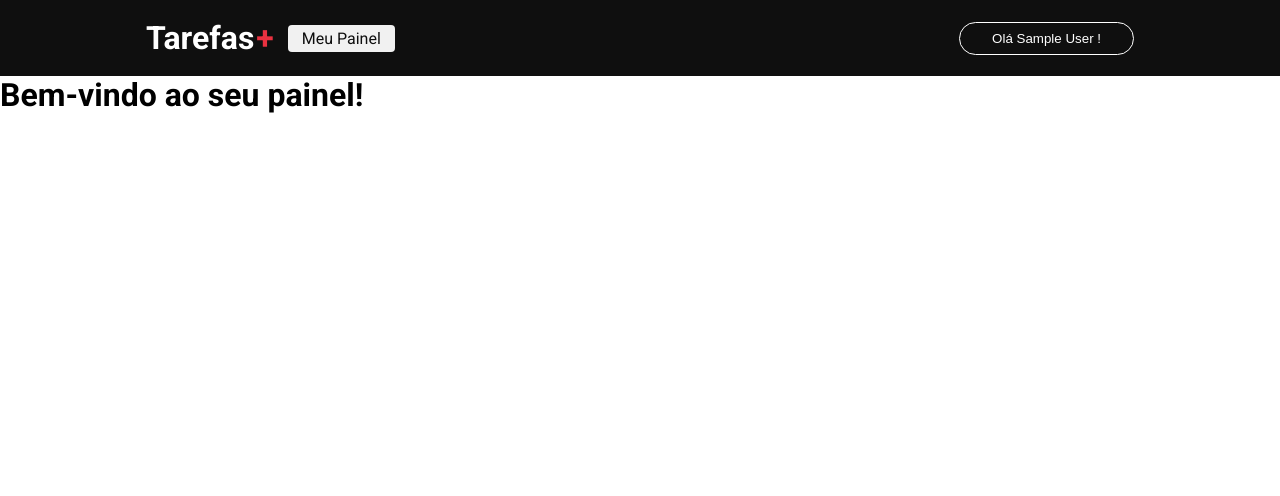
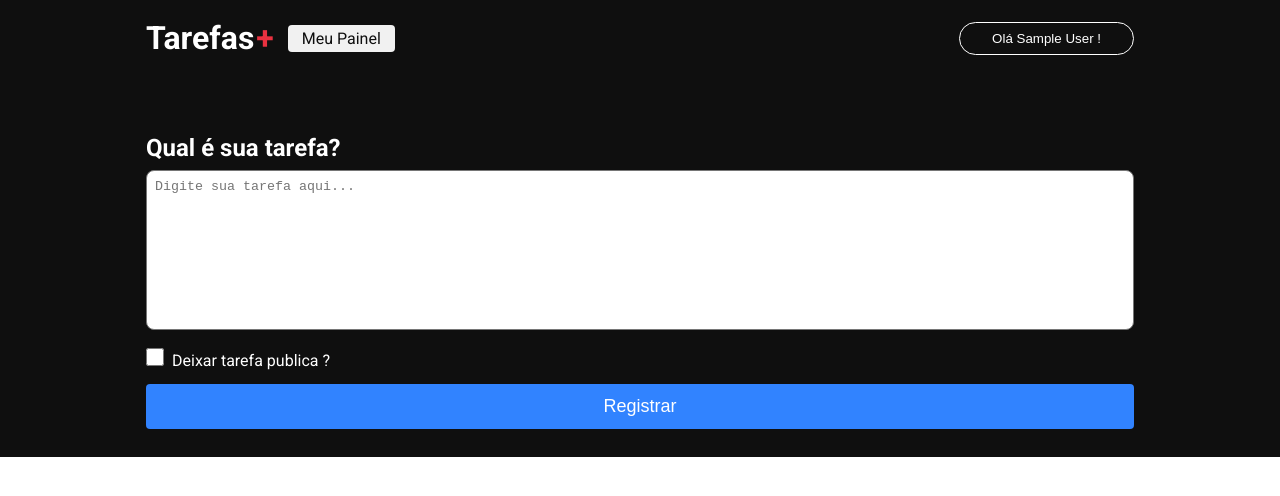
Before and after one commit to MatheusRodri/web_tarefas-plus_nx, a Next.js app: page /dashboard in a window 1280 px wide. Shown: the top 496 px of the page. Built offline with nearby package versions, Linux system fonts and the light colour scheme; no server answers; sample sign-in values are in the browser's storage.

Commit message:
create a dashboard page

```diff
--- /dev/null
+++ b/src/components/textArea/index.tsx
@@ -0,0 +1,10 @@
+import { HTMLProps } from 'react'
+import styles from './styles.module.css'
+
+export function TextArea({...rest}:HTMLProps<HTMLTextAreaElement>) {
+    return (
+        <textarea className={styles.textarea} {...rest}>
+
+        </textarea>
+    )
+}
--- /dev/null
+++ b/src/components/textArea/styles.module.css
@@ -0,0 +1,8 @@
+.textarea{
+    width: 100%;
+    resize: none;
+    height: 160px;
+    border-radius: 8px;
+    outline: none;
+    padding: 8px;
+}
--- a/src/pages/dashboard/index.tsx
+++ b/src/pages/dashboard/index.tsx
@@ -2,6 +2,7 @@
 import styles from './styles.module.css'
 import { GetServerSideProps } from 'next'
 import { getSession } from 'next-auth/react'
+import { TextArea } from '@/components/textArea'
 
 export default function Dashboard() {
     return (
@@ -10,7 +11,30 @@
                 <title>Meu painel</title>
             </Head>
 
-            <h1 className={styles.title}>Bem-vindo ao seu painel!</h1>
+            <main className={styles.main}>
+                <section className={styles.content}>
+                    <div className={styles.contentForm}>
+                        <h1 className={styles.title}> Qual é sua tarefa? </h1>
+
+                        <form className={styles.form}>
+                            <TextArea
+                            placeholder='Digite sua tarefa aqui...'
+                            />
+                            <div className={styles.checkboxArea}>
+                                <input type="checkbox" id="important" className={styles.checkbox} />
+                                <label>Deixar tarefa publica ?</label>
+                            </div>
+
+                            <button type="submit" className={styles.button}>
+                                Registrar
+                            </button>
+
+                        </form>
+
+                    </div>
+                </section>
+            </main>
+
         </div>
     )
 }
--- a/src/pages/dashboard/styles.module.css
+++ b/src/pages/dashboard/styles.module.css
@@ -0,0 +1,48 @@
+.container{
+    width: 100%;
+}
+
+.content{
+    background-color: #0f0f0f;
+    width: 100%;
+    display: flex;
+    align-items: center;
+    justify-content: center;
+}
+
+.contentForm {
+    max-width: 1024px;
+    width: 100%;
+    padding: 0 18px;
+    padding-bottom: 28px;
+    margin-top: 58px;
+}
+
+.title{
+    color: #fff;
+    margin-bottom: 8px;
+}
+
+.checkboxArea label{
+    margin-left: 8px ;
+    color: #fff;
+}
+
+.checkboxArea{
+    margin: 14px 0;
+}
+
+.checkbox{
+    width: 18px;
+    height: 18px;;
+}
+
+.button{
+    width: 100%;
+    border: 0;
+    border-radius: 4px;
+    color: #fff;
+    background-color: #3183ff;
+    padding: 12px 0;
+    font-size: 18px;
+}
```
